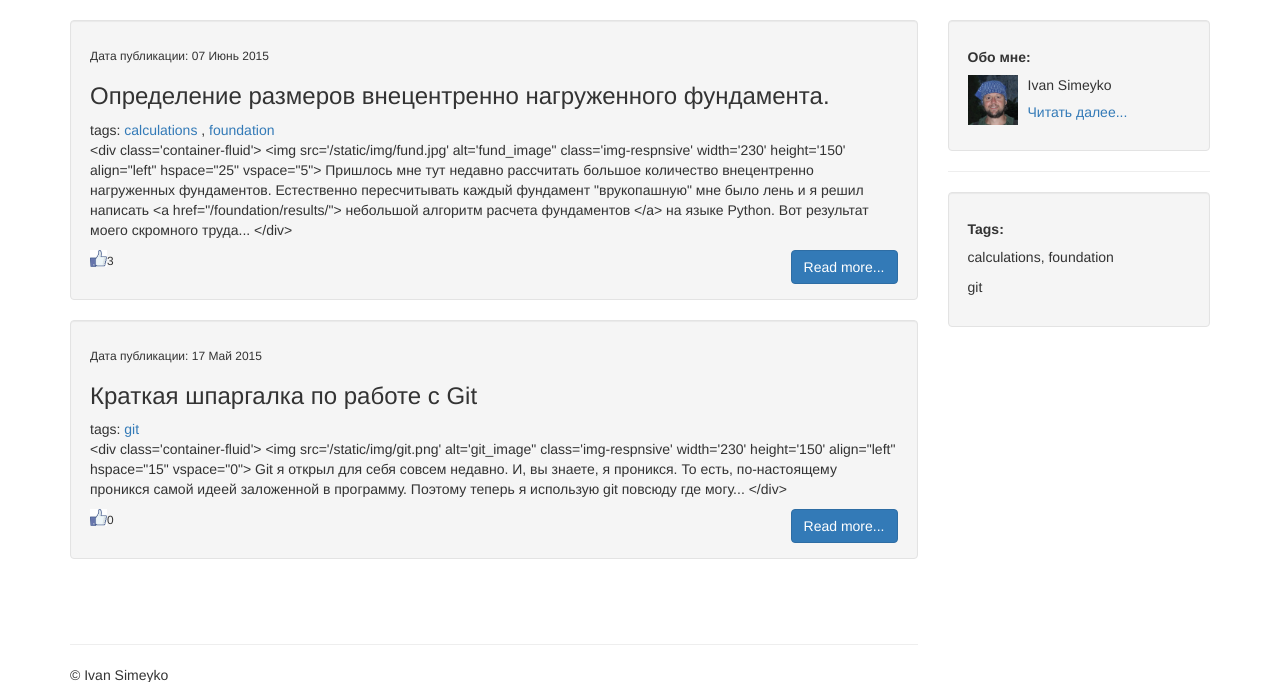
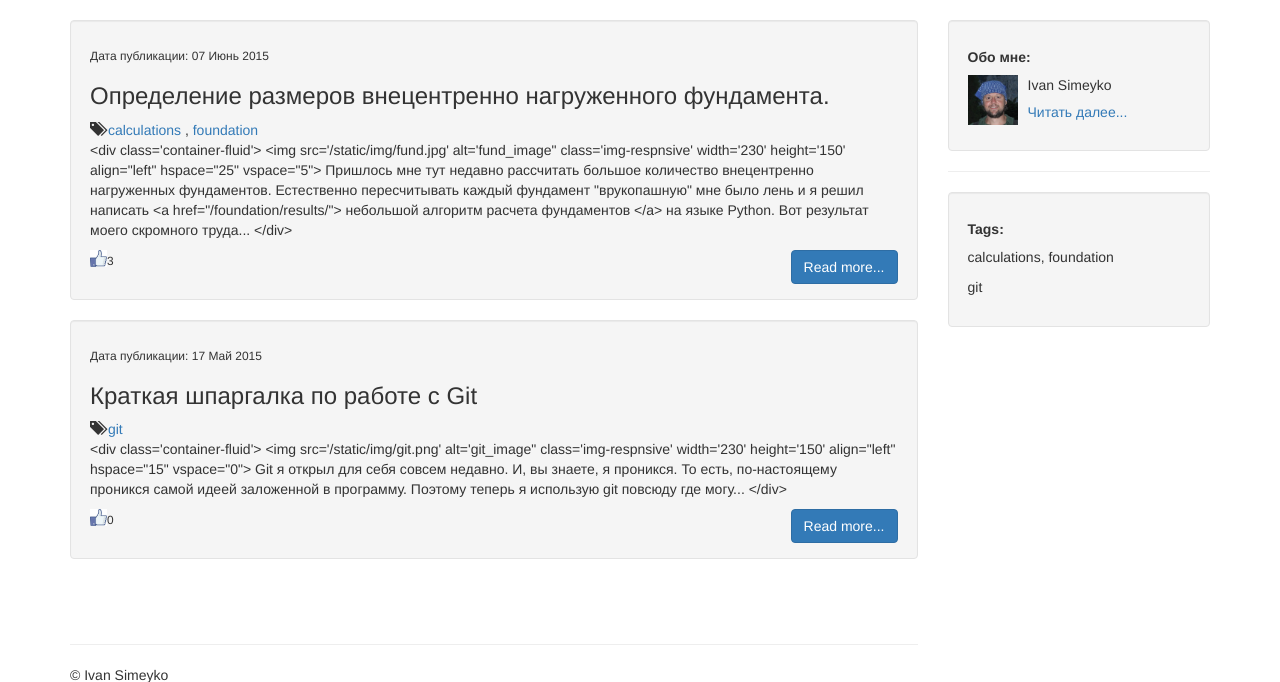
Before and after one commit to IvanSimeyko/blog, a Django app: template articles/templates/articles/article_list.html in a window 1280 px wide. Shown: the part 50-732 px from the top of the page. Run offline with Django 3.2, Linux system fonts and the light colour scheme; the template is opened without the code that fills it: values that come from a table or form of the project are taken from there, others are empty; data comes from the database, SQL or seed files in the repository; parts of the project's set-up code (start-up, migrations or seed data) failed here and were passed over; some libraries are stand-ins or nearby versions.

Commit message:
Добвил glyphicon glyphicon-tags

```diff
--- a/articles/templates/articles/article_list.html
+++ b/articles/templates/articles/article_list.html
@@ -24,9 +24,9 @@
 
             <h3>{{ article.article_title }}</h3>
 
-            <div class="tags"> tags:
+            <div class="tags"> <span class="glyphicon glyphicon-tags"></span>
                 {% for tag in article.article_tags.all %} <!-- делаем проход по нашим тегам -->
-                    <a href="tag/{{ tag }}/">{{ tag }}</a> <!-- выводим их на экран -->
+                    <a href="tag/{{ tag }}/"> {{ tag }} </a> <!-- выводим их на экран -->
                             <!-- ставим между тегами запятые -->
                     {% if not forloop.last %}, {% endif %}
                 {% endfor %}
```
